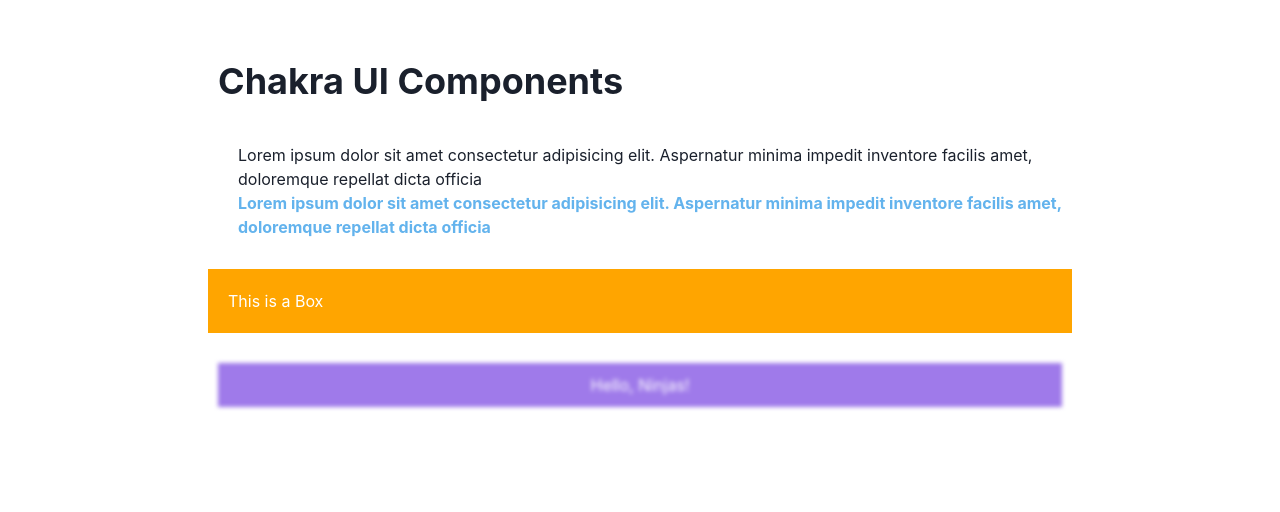
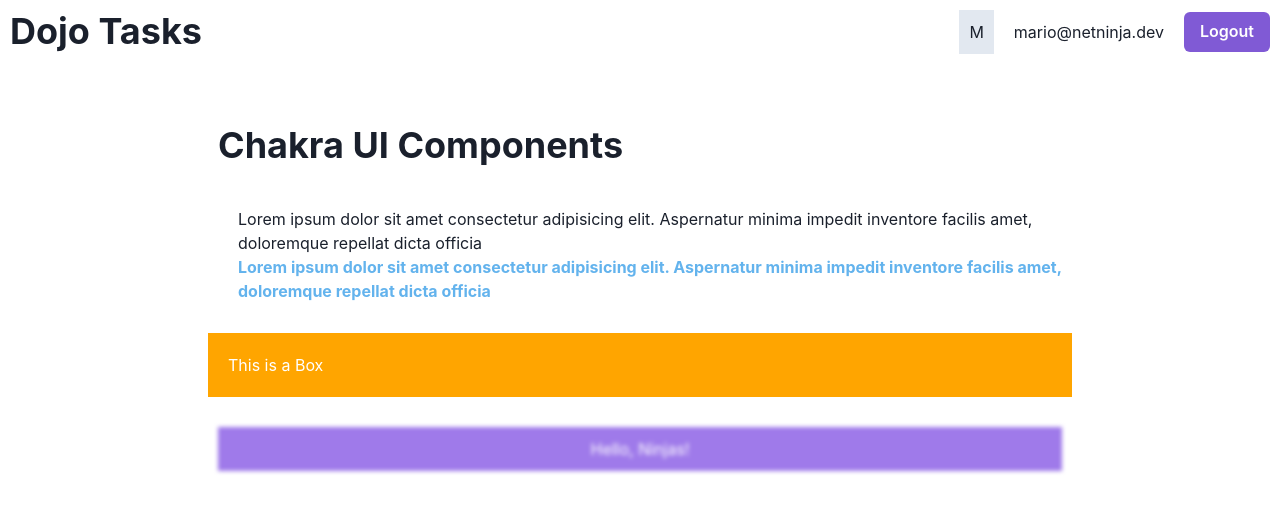
Before and after one commit to iamshaunjp/Chakra-UI-Crash-Course, a React (Vite) app: page / in a window 1280 px wide. Shown: the top 512 px of the page. Built offline with nearby package versions, Linux system fonts and the light colour scheme.

Commit message:
lesson-3

```diff
--- /dev/null
+++ b/src/components/Navbar.jsx
@@ -0,0 +1,23 @@
+import { Flex, Heading, Box, Text, Button, Spacer, HStack } from "@chakra-ui/react"
+
+export default function Navbar() {
+  return (
+    <Flex as="nav" p="10px" alignItems="center">
+      <Heading as="h1">Dojo Tasks</Heading>
+      <Spacer />
+
+      <HStack spacing="20px">
+        <Box bg="gray.200" p="10px">M</Box>
+        <Text>mario@netninja.dev</Text>
+        <Button colorScheme="purple">Logout</Button>
+      </HStack>
+    </Flex>
+
+    // <Flex bg="gray.200" justify="space-between" wrap="wrap" gap={2}>
+    //   <Box w="150px" h="50px" bg="red">1</Box>
+    //   <Box w="150px" h="50px" bg="blue">2</Box>
+    //   <Box w="150px" flexGrow="1" h="50px" bg="green">3</Box>
+    //   <Box w="150px" flexGrow="2" h="50px" bg="yellow">4</Box>
+    // </Flex>
+  )
+}
--- a/src/layouts/RootLayout.jsx
+++ b/src/layouts/RootLayout.jsx
@@ -1,8 +1,12 @@
 import { Outlet } from "react-router-dom"
+
+// components
+import Navbar from "../components/Navbar"
 
 export default function RootLayout() {
   return (
     <div>
+      <Navbar />
       <Outlet />
     </div>
   )
```
